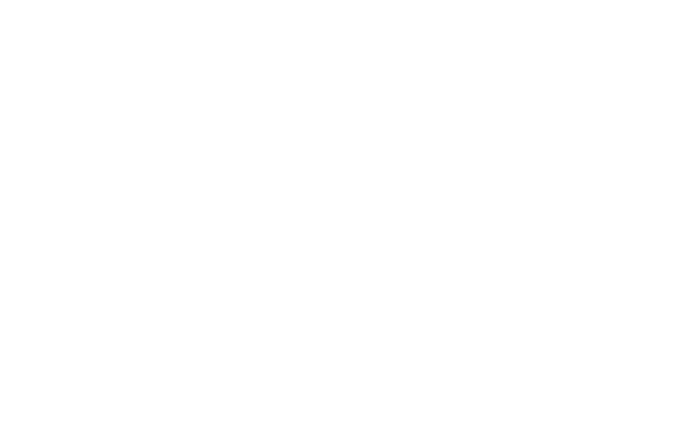
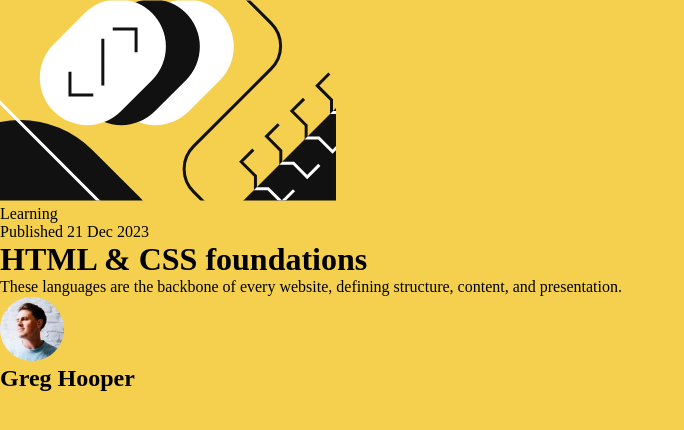
Before and after one commit to LuizHen527/blog-preview-card, a plain HTML site: page index.html in a window 1280 px wide. Shown: the whole page, without its empty margins (0-684 px from the left). Drawn offline with Linux system fonts and the light colour scheme.

Commit message:
Add card HTML

```diff
--- a/index.html
+++ b/index.html
@@ -5,10 +5,26 @@
   <meta name="viewport" content="width=device-width, initial-scale=1.0"> <!-- displays site properly based on user's device -->
 
   <link rel="icon" type="image/png" sizes="32x32" href="./assets/images/favicon-32x32.png">
-
+  <link rel="stylesheet" href="./styles.css">
   <title>Blog preview card</title>
 </head>
 <body>
+  <div class="card-container">
+    <img src="./assets/images/illustration-article.svg" alt="Yellow ilustration">
 
+    <div class="card-content">
+      <span>Learning</span>
+      <p class="card-date">Published 21 Dec 2023</p>
+
+      <h1 class="card-title">HTML & CSS foundations</h1>
+
+      <p class="card-description">These languages are the backbone of every website, defining structure, content, and presentation.</p>
+    </div>
+
+    <div class="author-container">
+      <img src="./assets/images/image-avatar.webp" alt="Profile picture">
+      <h2>Greg Hooper</h2>
+    </div>
+  </div>
 </body>
 </html>
--- a/styles.css
+++ b/styles.css
@@ -28,3 +28,7 @@
     src: url('./assets/fonts/static/Figtree-Medium.woff2') format('woff2')
          url('./assets/fonts/static/Figtree-Medium.woff') format('woff');
 }
+
+body {
+    background-color: var(--yellow-clr);
+}
```
